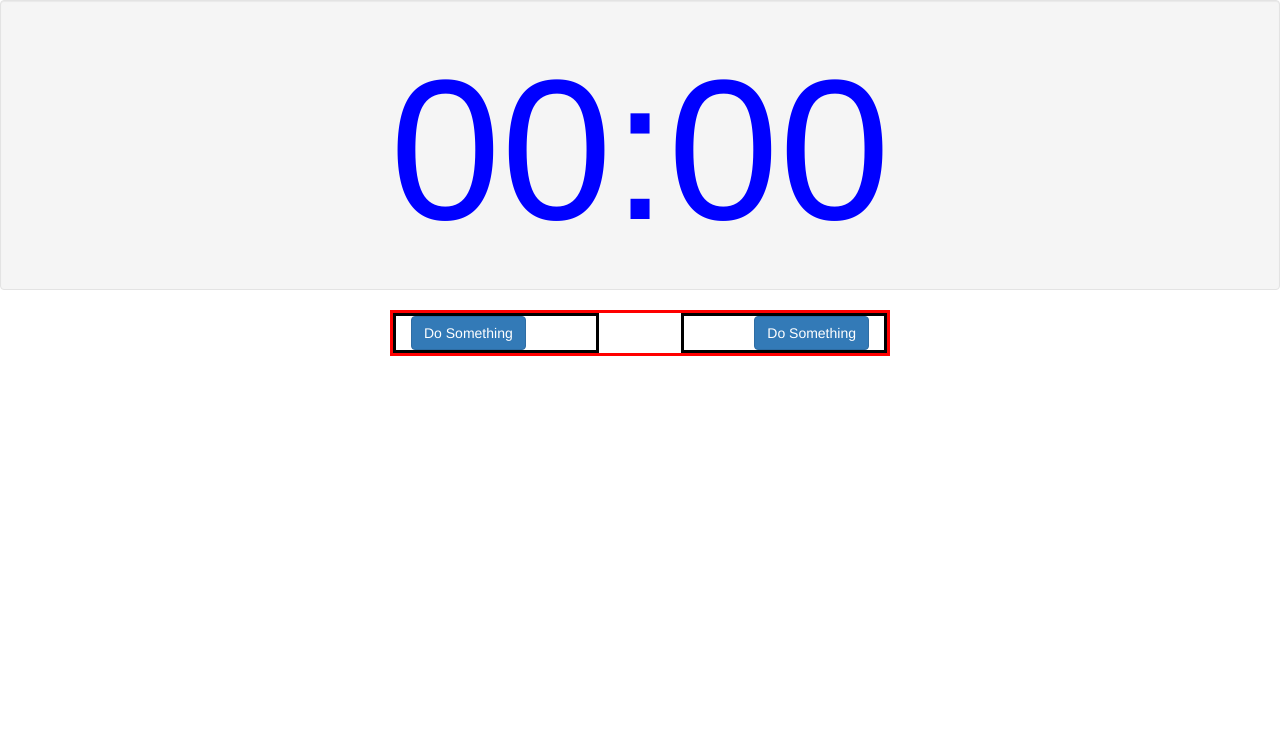
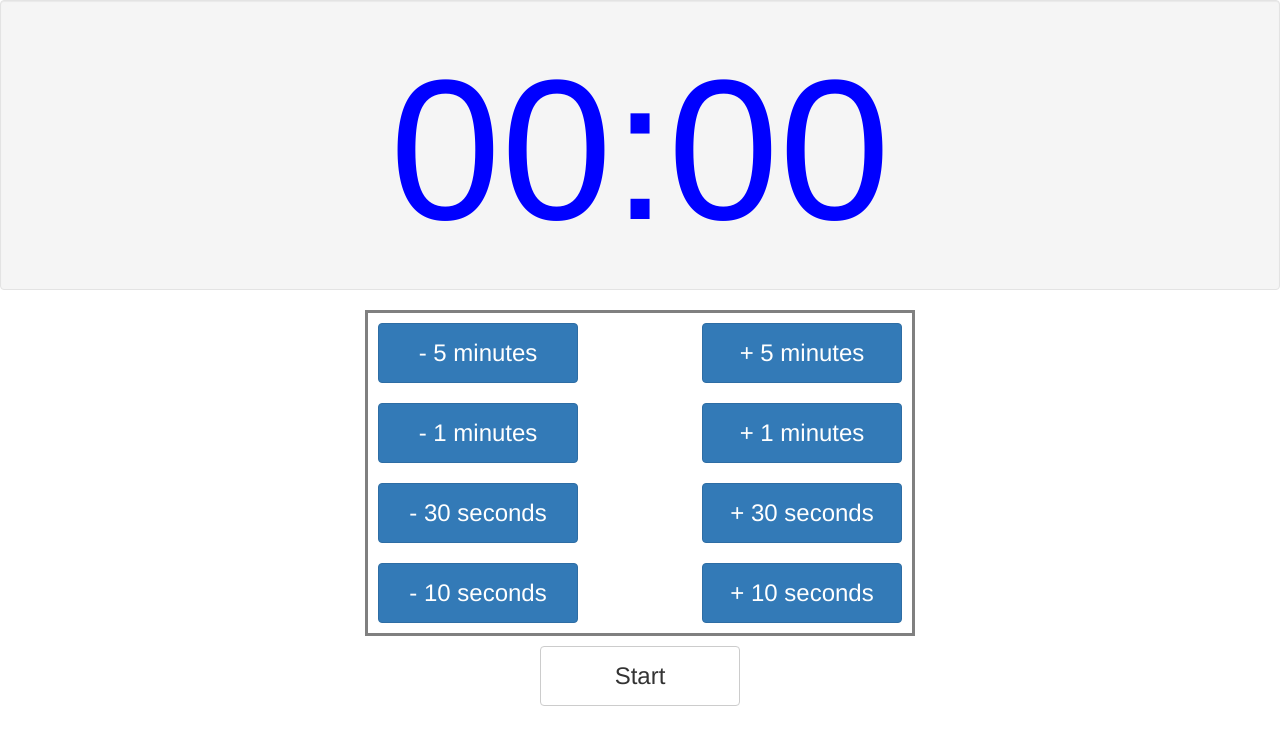
Before and after one commit to dstarr/ReactTimer, a React app: page / in a window 1280 px wide. Shown: the top 744 px of the page. Built offline with nearby package versions, Linux system fonts and the light colour scheme.

Commit message:
got table layout and start button

```diff
--- a/components/AppContainer.js
+++ b/components/AppContainer.js
@@ -2,8 +2,9 @@ import React from 'react';
 import Well from 'react-bootstrap/lib/Well'
 import TimeRemaining from './TimeRemaining'
 import ModifyTimeButtons from './ModifyTimeButtons'
+import StartStopButton from './StartStopButton'
 
-class AppContainer extends React.Component {
+export default class AppContainer extends React.Component {
 
     constructor(props) {
         super(props);
@@ -11,29 +12,20 @@ class AppContainer extends React.Component {
 
     render = () => {
 
-        const jumboStyle = {
-            textAlign: 'center'
-        };
-
-        const colonStyle = {
-            fontSize: 200,
-            color: 'blue',
-
-        };
-
         return (
-            <div>
+            <div align="center">
                 <Well>
-                    <h1 bsClass="jumbotron" style={jumboStyle}>
+                    <h1 bsSize="large">
                         <TimeRemaining minutes="0" seconds="0"/>
                     </h1>
                 </Well>
 
+
                 <ModifyTimeButtons />
+
+                <StartStopButton ticking={false}/>
             </div>
 
         );
     }
 }
-
-export default AppContainer;
--- a/components/ModifyTimeButtons.js
+++ b/components/ModifyTimeButtons.js
@@ -1,5 +1,5 @@
 import React from 'react';
-import {Button, Grid, Row, Col} from 'react-bootstrap'
+import {Button} from 'react-bootstrap'
 
 class ModifyTimeButtons extends React.Component {
 
@@ -10,48 +10,64 @@ class ModifyTimeButtons extends React.Component {
 
     render = () => {
 
-        const gridStyle = {
-            align: 'center',
-            borderColor: 'red',
-            borderWidth: 3,
-            borderStyle: 'solid',
-            width: 500
-        };
+        return (
 
 
-        const leftStyle = {
-            textAlign:'left',
-            borderColor: 'black',
-            borderWidth: 3,
-            borderStyle: 'solid',
 
-        };
+            <table style={gridStyle}>
+                <tr>
+                    <td align="left">
+                        <Button style={buttonStyle} bsStyle="primary">- 5 minutes</Button>
+                    </td>
+                    <td align="right">
+                        <Button style={buttonStyle} bsStyle="primary">+ 5 minutes</Button>
+                    </td>
+                </tr>
+                <tr>
+                    <td align="left">
+                        <Button style={buttonStyle} bsStyle="primary">- 1 minutes</Button>
+                    </td>
+                    <td align="right">
+                        <Button style={buttonStyle} bsStyle="primary">+ 1 minutes</Button>
+                    </td>
+                </tr>
+                <tr>
+                    <td align="left">
+                        <Button style={buttonStyle} bsStyle="primary">- 30 seconds</Button>
+                    </td>
+                    <td align="right">
+                        <Button style={buttonStyle} bsStyle="primary">+ 30 seconds</Button>
+                    </td>
+                </tr>
+                <tr>
+                    <td align="left">
+                        <Button style={buttonStyle} bsStyle="primary">- 10 seconds</Button>
+                    </td>
+                    <td align="right">
+                        <Button style={buttonStyle} bsStyle="primary">+ 10 seconds</Button>
+                    </td>
+                </tr>
+            </table>
 
-        const rightStyle = {
-            textAlign: 'right',
-            borderColor: 'black',
-            borderWidth: 3,
-            borderStyle: 'solid',
-        };
-
-        return (
-
-            <Grid style={gridStyle}>
-
-                <Row>
-                    <Col lg={5} style={leftStyle}>
-                        <Button bsStyle="primary">Do Something</Button>
-                    </Col>
-                    <Col lg={2}></Col>
-                    <Col lg={5} style={rightStyle}>
-                        <Button bsStyle="primary">Do Something</Button>
-                    </Col>
-                </Row>
-
-            </Grid>
 
         );
     }
 }
 
+const gridStyle = {
+    align: 'center',
+    borderColor: 'grey',
+    borderWidth: 3,
+    borderStyle: 'solid',
+
+    width: 550
+};
+
+const buttonStyle = {
+    height: 60,
+    width: 200,
+    fontSize: 24,
+    margin: 10
+};
+
 export default ModifyTimeButtons;
--- /dev/null
+++ b/components/StartStopButton.js
@@ -0,0 +1,40 @@
+import React from 'react';
+import { Button } from 'react-bootstrap'
+
+export default class StartStopButton extends React.Component {
+
+    constructor(props) {
+        super(props);
+
+    }
+
+    componentWillMount = () => {
+
+        let title = "Start";
+
+        if(this.props.ticking)
+            title = "Pause";
+
+
+        this.setState({
+            buttonTitle: title
+        });
+
+
+    };
+
+    render = () => {
+
+        return (
+            <Button style={buttonStyle}>{this.state.buttonTitle}</Button>
+        );
+
+    }
+}
+
+const buttonStyle = {
+    height: 60,
+    width: 200,
+    fontSize: 24,
+    margin: 10
+};
--- a/components/TimeRemaining.js
+++ b/components/TimeRemaining.js
@@ -1,6 +1,6 @@
 import React from 'react';
 
-class TimeRemaining extends React.Component {
+export default class TimeRemaining extends React.Component {
 
     constructor(props) {
         super(props);
@@ -32,18 +32,16 @@ class TimeRemaining extends React.Component {
 
     render = () => {
 
-        const style = {
-            color: 'blue',
-            fontSize: 200,
-        };
-
         return (
 
-            <div style={style}>
+            <div style={countDownNumberStyle}>
                 {this.state.minutes}:{this.state.seconds}
             </div>
         );
     }
 }
 
-export default TimeRemaining;
+const countDownNumberStyle = {
+    color: 'blue',
+    fontSize: 200,
+};
--- a/index.html
+++ b/index.html
@@ -2,6 +2,8 @@
 
 <head>
     <link rel="stylesheet" href="https://maxcdn.bootstrapcdn.com/bootstrap/latest/css/bootstrap.min.css">
+
+
 </head>
 
 <body>
@@ -10,7 +12,7 @@
     <div id="app"></div>
     <script src="/dist/bundle.js"></script>
 
-    <link rel="stylesheet" href="https://maxcdn.bootstrapcdn.com/bootstrap/latest/css/bootstrap.min.css">
+
 
 </body>
 </html>
--- a/package.json
+++ b/package.json
@@ -25,6 +25,7 @@
     "babel-preset-stage-1": "^6.24.1",
     "css-loader": "^0.28.7",
     "file-loader": "^1.1.5",
+    "less": "^3.0.0-alpha.3",
     "less-loader": "^4.0.5",
     "sass-import-modules": "^2.1.0",
     "style-loader": "^0.19.0",
```
Also changed, not shown: 1 other file (tests, documents, lock files or other folders).
